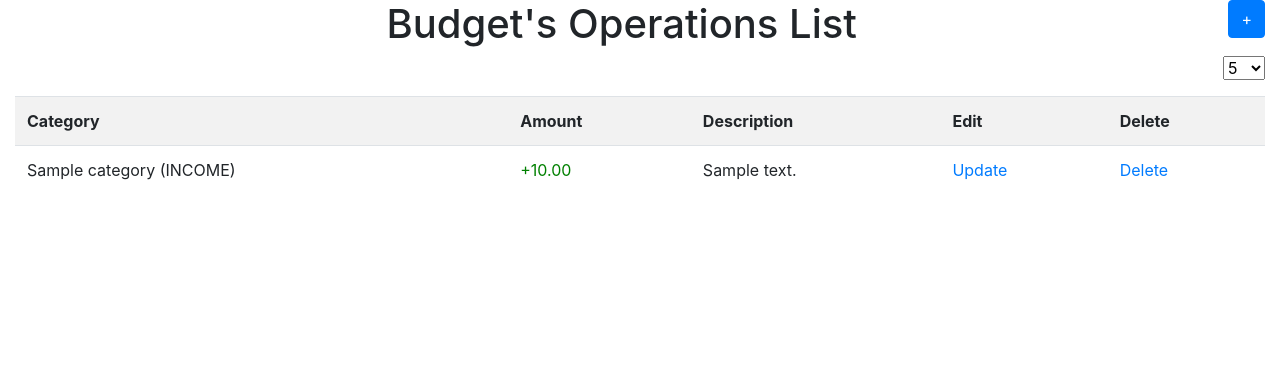
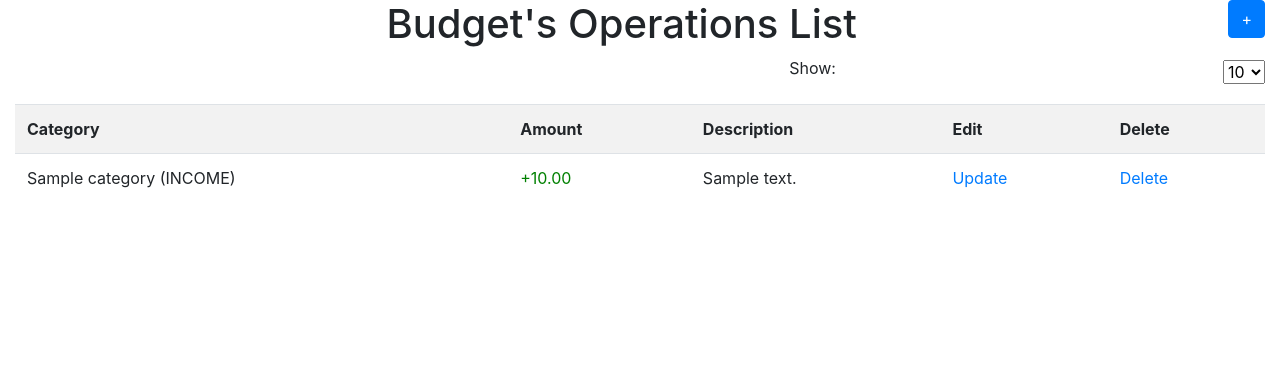
Before and after one commit to MarcinDJacz/Complete_Financial_Planner, a Django app: page /planner/operations/ in a window 1280 px wide. Shown: the part 67-454 px from the top of the page. Run offline with Django 5.2, Linux system fonts and the light colour scheme; a user stored in the database is signed in; tables that the repository leaves empty hold one stand-in row (values such as "Sample post").

Commit message:
Fix: synchronize default pagination value with select dropdown

```diff
--- a/planner/views.py
+++ b/planner/views.py
@@ -74,12 +74,16 @@ class OperationsListView(LoginRequiredMixin, generic.ListView):
     # paginate_by = 10
 
     def get_paginate_by(self, queryset):
-        per_page = self.request.GET.get('per_page', 10)
-        try:
-            per_page = int(per_page)
-        except ValueError:
-            per_page = 10
-        return per_page
+        per_page = self.request.GET.get('per_page')
+        if per_page and per_page.isdigit():
+            return int(per_page)
+        return 10  # domyślna wartość
+
+    def get_context_data(self, **kwargs):
+        context = super().get_context_data(**kwargs)
+        per_page = self.request.GET.get('per_page')
+        context['per_page_value'] = int(per_page) if per_page and per_page.isdigit() else 10
+        return context
 
 class OperationsCreateView(LoginRequiredMixin, generic.CreateView):
     model = Operation
--- a/templates/planner/operations_list.html
+++ b/templates/planner/operations_list.html
@@ -9,14 +9,16 @@
     <table class="table table-striped">
 <div style="display: flex; justify-content: space-between; align-items: center; margin-bottom: 1rem;">
     <h2 style="color: brown; margin: 0;">{{ operations.1.budget.family.name }}</h2>
-    <form method="get" class="form-inline mb-0">
-        <select name="per_page" id="per_page" onchange="this.form.submit()">
-            <option value="5" {% if request.GET.per_page == '5' %}selected{% endif %}>5</option>
-            <option value="10" {% if request.GET.per_page == '10' %}selected{% endif %}>10</option>
-            <option value="15" {% if request.GET.per_page == '15' %}selected{% endif %}>15</option>
-            <option value="20" {% if request.GET.per_page == '20' %}selected{% endif %}>20</option>
-        </select>
-    </form>
+    <form method="get" class="form-inline mb-3">
+    <label for="per_page">Show:</label>
+    <select name="per_page" id="per_page" onchange="this.form.submit()">
+        <option value="5" {% if per_page_value == 5 %}selected{% endif %}>5</option>
+        <option value="10" {% if per_page_value == 10 %}selected{% endif %}>10</option>
+        <option value="15" {% if per_page_value == 15 %}selected{% endif %}>15</option>
+        <option value="20" {% if per_page_value == 20 %}selected{% endif %}>20</option>
+    </select>
+</form>
+
 </div>
 
 
```
